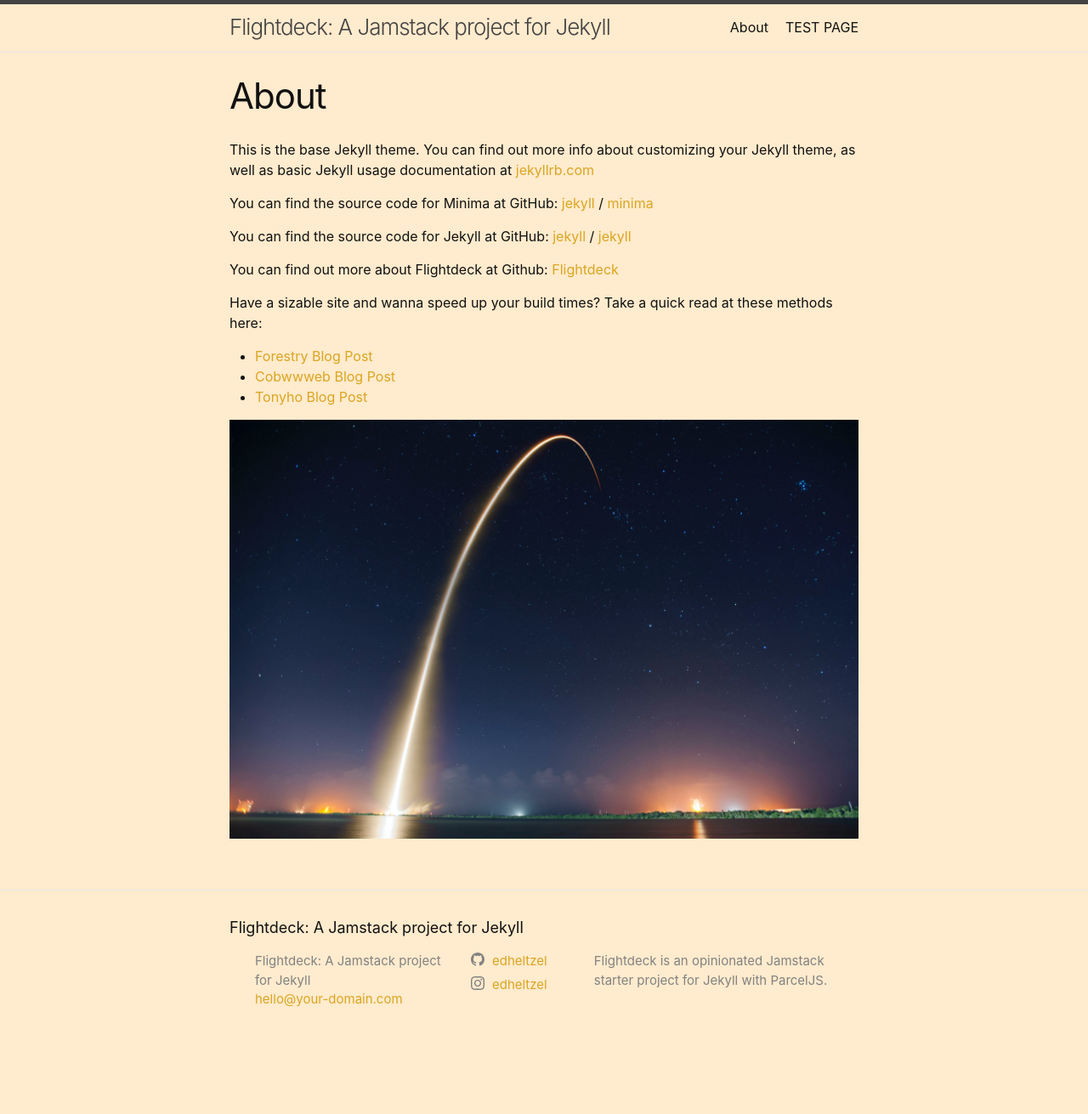
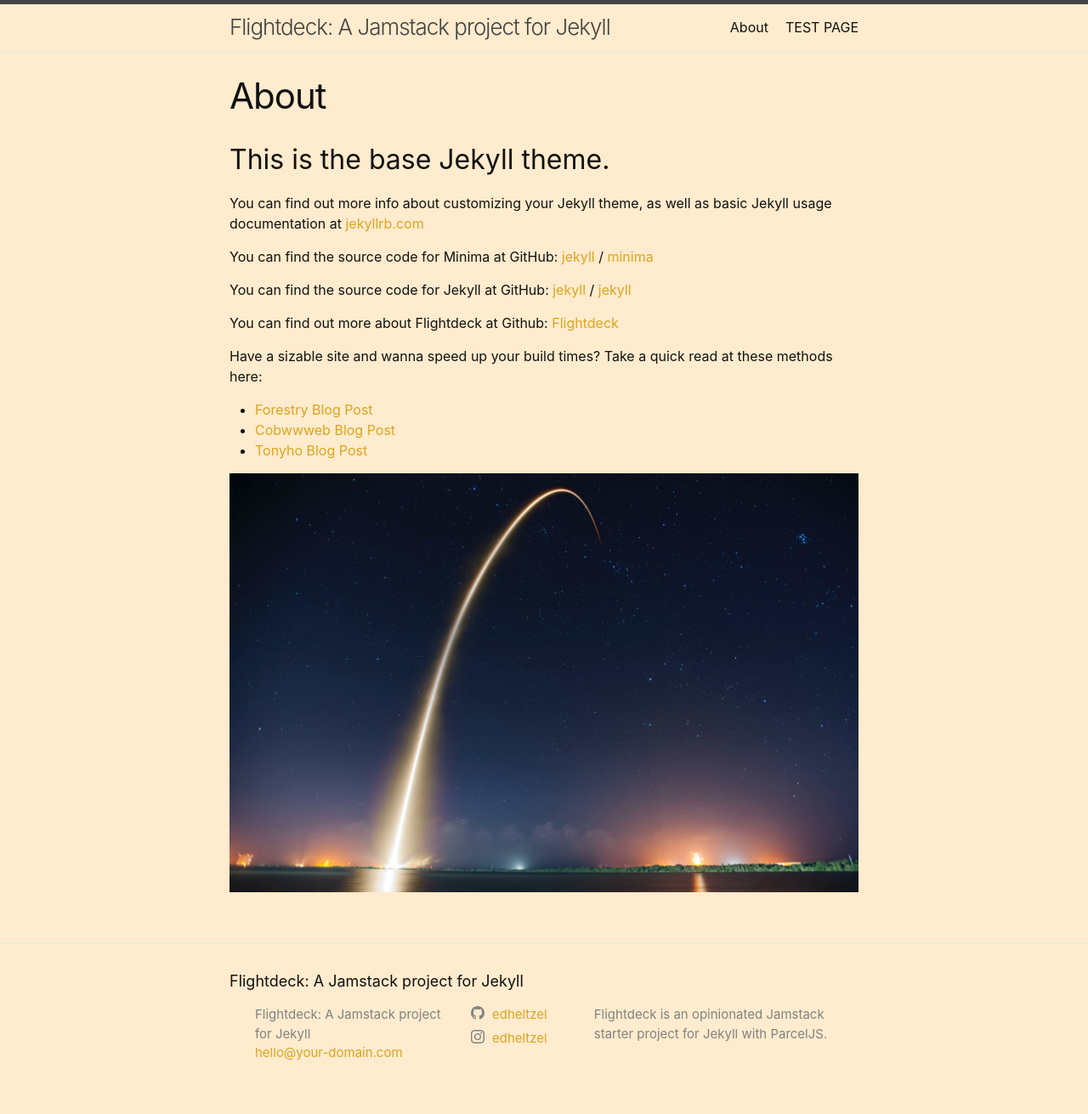
Before and after one commit to edheltzel/flightdeck-for-jekyll, a Jekyll site: the page built from collections/_pages/about.md, in a window 1280 px wide. Shown: the whole page at 85% size. Built offline with Jekyll 4.4.1, drawn with Linux system fonts in a browser that asks for light colours; before the commit the page ends 1248 px from its top, so only the background shows below that.

Commit message:
content testing

```diff
--- a/_includes/head.html
+++ b/_includes/head.html
@@ -6,7 +6,6 @@
   {%- seo -%}
   <link rel="stylesheet" href="{{"/assets/styles/style.css" | relative_url}}">
   <link rel="shortcut icon" href="/favicon.ico" type="image/x-icon">
-  {%- feed_meta -%}
   {%- if jekyll.environment == 'production' and site.gaCode -%}
     {%- include _tools/google-analytics.html -%}
   {%- endif -%}
--- a/collections/_pages/about.md
+++ b/collections/_pages/about.md
@@ -4,7 +4,9 @@
 permalink: /about/
 ---
 
-This is the base Jekyll theme. You can find out more info about customizing your Jekyll theme, as well as basic Jekyll usage documentation at [jekyllrb.com](https://jekyllrb.com/)
+## This is the base Jekyll theme.
+
+You can find out more info about customizing your Jekyll theme, as well as basic Jekyll usage documentation at [jekyllrb.com](https://jekyllrb.com/)
 
 You can find the source code for Minima at GitHub:
 [jekyll][jekyll-organization] /
```
Also changed, not shown: assets/images/bill-jelen-woWf_VJ7dNs-unsplash.jpg (added), assets/images/spacex-MEW1f-yu2KI-unsplash.jpg, assets/images/spacex-TV2gg2kZD1o-unsplash.jpg.
